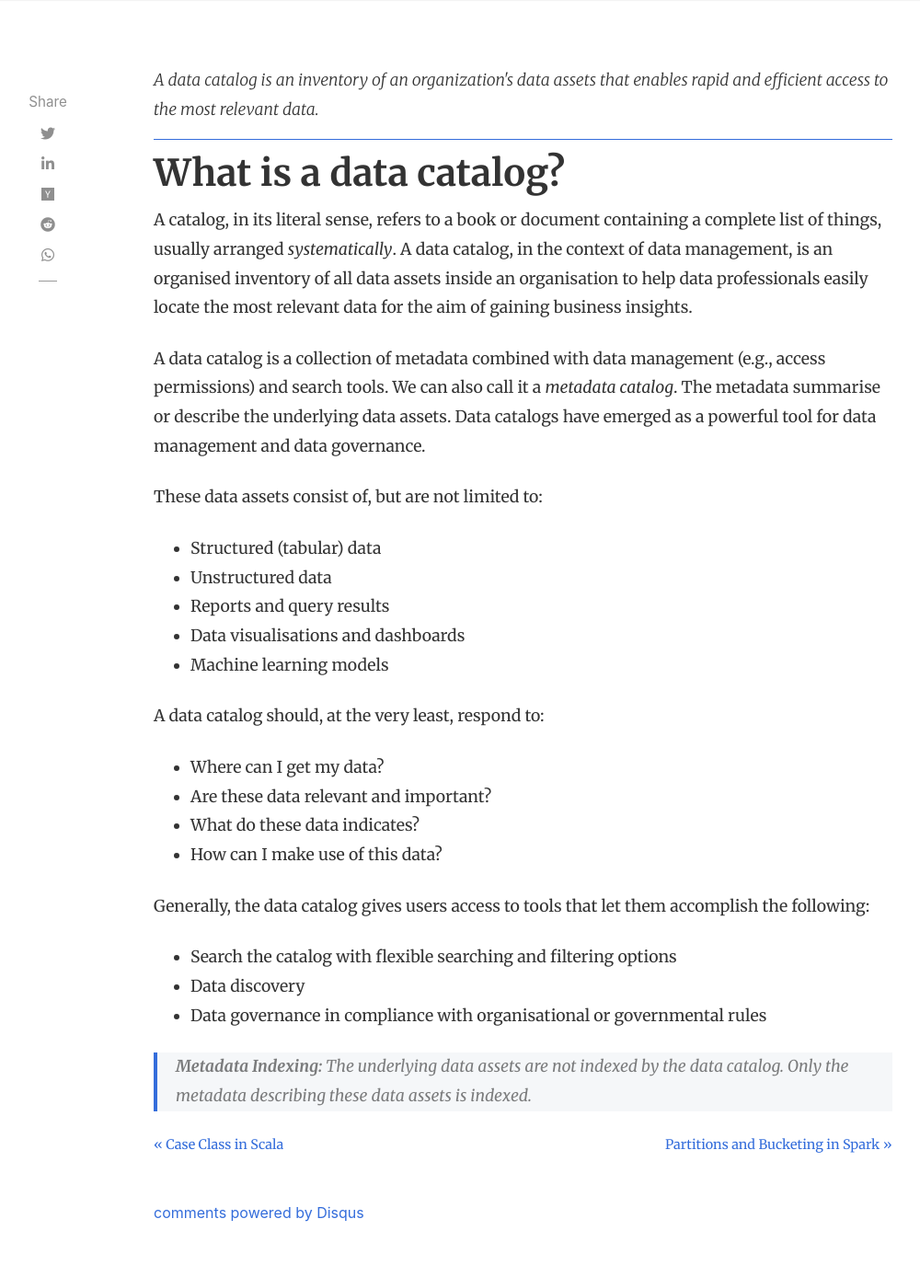
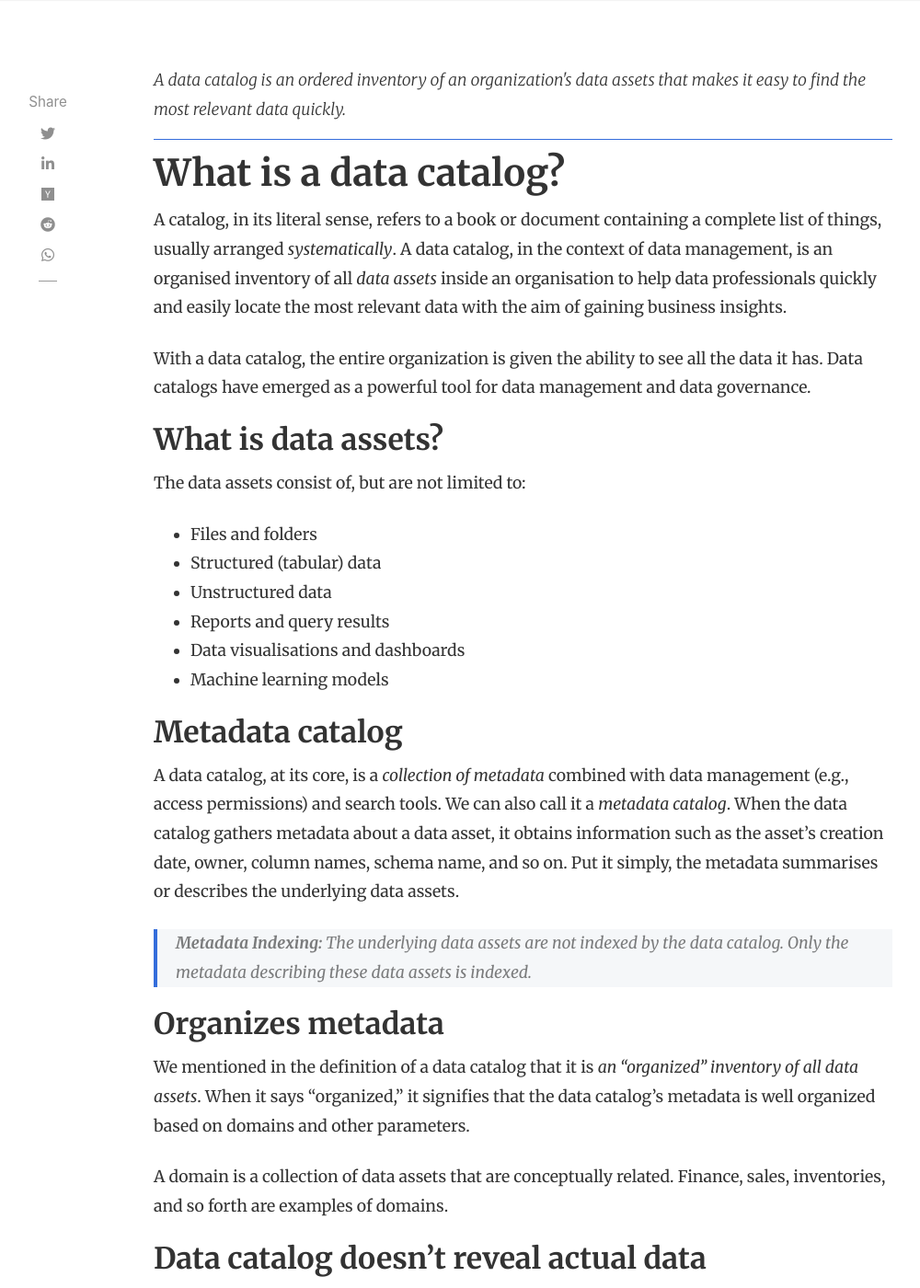
Before and after one commit to SenthilNayagan/senthilnayagan.github.io, a Jekyll site: the page built from _posts/data-management/data-engineering/concepts/2022-07-25-data-catalog.markdown, in a window 1280 px wide and 1400 px high, scrolled down 1211 px. Shown: the whole window at 92% size, without its empty margins (118-1118 px from the left). Built offline with Jekyll 4.4.1, drawn with Linux system fonts in a browser that asks for light colours; nearby versions of some CDN libraries; comment, search, counter and statistics services are not loaded; some of the changed text lies outside the part shown.

Commit message:
Content updated

```diff
--- a/_posts/data-management/data-engineering/concepts/2022-07-25-data-catalog.markdown
+++ b/_posts/data-management/data-engineering/concepts/2022-07-25-data-catalog.markdown
@@ -2,7 +2,7 @@
 layout: post
 title:  "Data Catalog"
 kicker: "Data Management"
-subtitle: "A data catalog is an inventory of an organization's data assets that enables rapid and efficient access to the most relevant data."
+subtitle: "A data catalog is an ordered inventory of an organization's data assets that makes it easy to find the most relevant data quickly."
 image: assets/images/posts-cover-images/data-catalog.jpg
 author: senthil
 published_on: 2022-07-25 19:30:00 +0530
@@ -13,16 +13,37 @@
 ---
 
 # What is a data catalog?
-A catalog, in its literal sense, refers to a book or document containing a complete list of things, usually arranged *systematically*. A data catalog, in the context of data management, is an organised inventory of all data assets inside an organisation to help data professionals easily locate the most relevant data for the aim of gaining business insights.
+A catalog, in its literal sense, refers to a book or document containing a complete list of things, usually arranged *systematically*. A data catalog, in the context of data management, is an organised inventory of all *data assets* inside an organisation to help data professionals quickly and easily locate the most relevant data with the aim of gaining business insights.
 
-A data catalog is a collection of metadata combined with data management (e.g., access permissions) and search tools. We can also call it a *metadata catalog*. The metadata summarise or describe the underlying data assets. Data catalogs have emerged as a powerful tool for data management and data governance.
+With a data catalog, the entire organization is given the ability to see all the data it has. Data catalogs have emerged as a powerful tool for data management and data governance.
 
-These data assets consist of, but are not limited to:
+## What is data assets?
+
+The data assets consist of, but are not limited to:
+
+- Files and folders
 - Structured (tabular) data
 - Unstructured data
 - Reports and query results
 - Data visualisations and dashboards
 - Machine learning models
+
+## Metadata catalog
+A data catalog, at its core, is a *collection of metadata* combined with data management (e.g., access permissions) and search tools. We can also call it a *metadata catalog*. When the data catalog gathers metadata about a data asset, it obtains information such as the asset's creation date, owner, column names, schema name, and so on. Put it simply, the metadata summarises or describes the underlying data assets.
+
+> **Metadata Indexing:** The underlying data assets are not indexed by the data catalog. Only the metadata describing these data assets is indexed.
+
+## Organizes metadata
+
+We mentioned in the definition of a data catalog that it is *an "organized" inventory of all data assets*. When it says "organized," it signifies that the data catalog's metadata is well organized based on domains and other parameters.
+
+A domain is a collection of data assets that are conceptually related. Finance, sales, inventories, and so forth are examples of domains.
+
+## Data catalog doesn't reveal actual data
+
+The data catalog only provides an overview at the metadata level and does not expose any actual data. As a result, we can let everyone see everything without worry of exposing confidential or sensitive data.
+
+## What kind of queries may be sent to a data catalog?
 
 A data catalog should, at the very least, respond to:
 - Where can I get my data?
@@ -30,9 +51,23 @@
 - What do these data indicates?
 - How can I make use of this data?
 
+## What can be accomplished with a data catalog?
+
 Generally, the data catalog gives users access to tools that let them accomplish the following:
 - Search the catalog with flexible searching and filtering options
 - Data discovery
 - Data governance in compliance with organisational or governmental rules
 
-> **Metadata Indexing:** The underlying data assets are not indexed by the data catalog. Only the metadata describing these data assets is indexed.
+## How does a data catalog get created?
+
+A data catalog can retrieve metadata from our IT landscape (data sources) using a built-in crawler. Crawler is a pull-based system, however data catalog may also be push-based.
+
+> The data catalogs that crawl the data sources (i.e., that pull, not push) must have a wide variety of connectors to support various data sources.
+
+The IT landscape that is reflected in our data catalog will get business terminology added to it as “tags”. We can also enhance our data catalog with additional information such as roles, supplementary descriptions, classifications, and so on.
+
+A data catalog has various roles built into it, such as data steward, data owner, and others that all perform certain functions in the data catalog.
+
+## Searchable data catalog
+
+Search is one of the most important features of a data catalog.
```
Also changed, not shown: _posts/data-management/data-engineering/data-security-and-compliance/2022-07-26-data-governance.markdown (+24 -25 lines).
